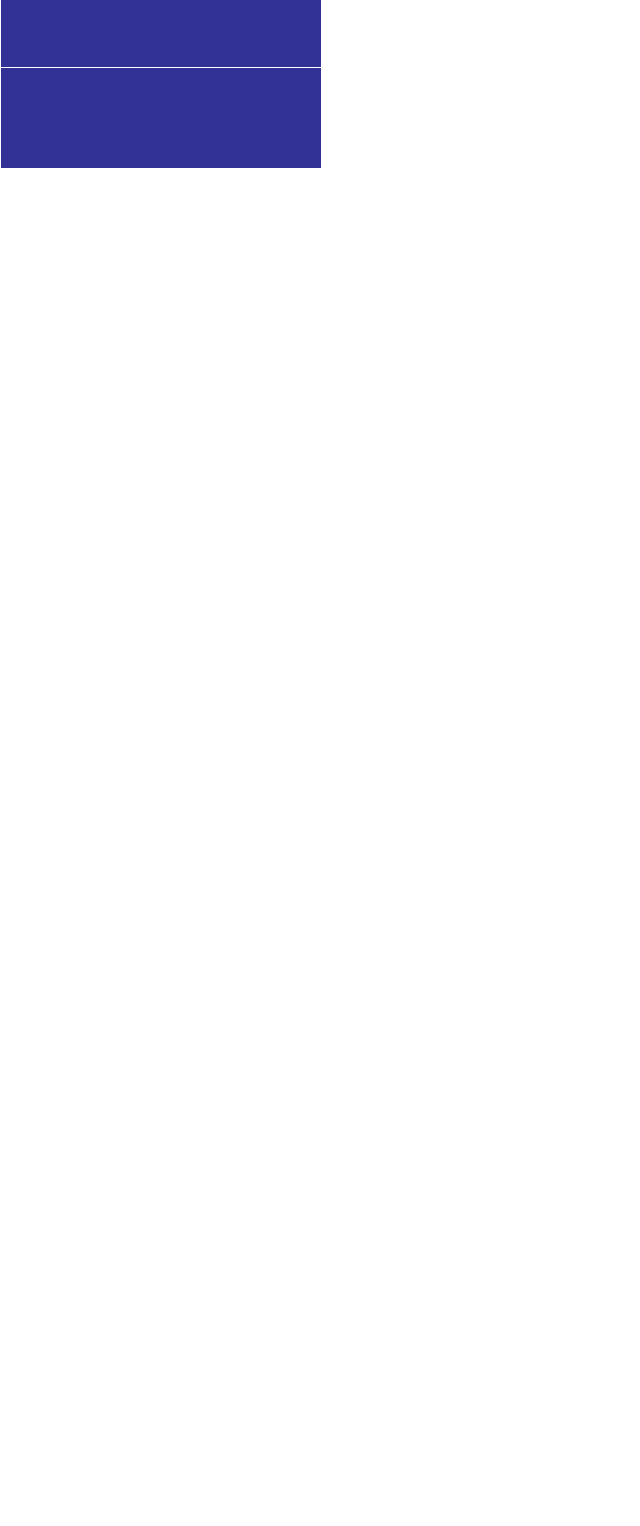
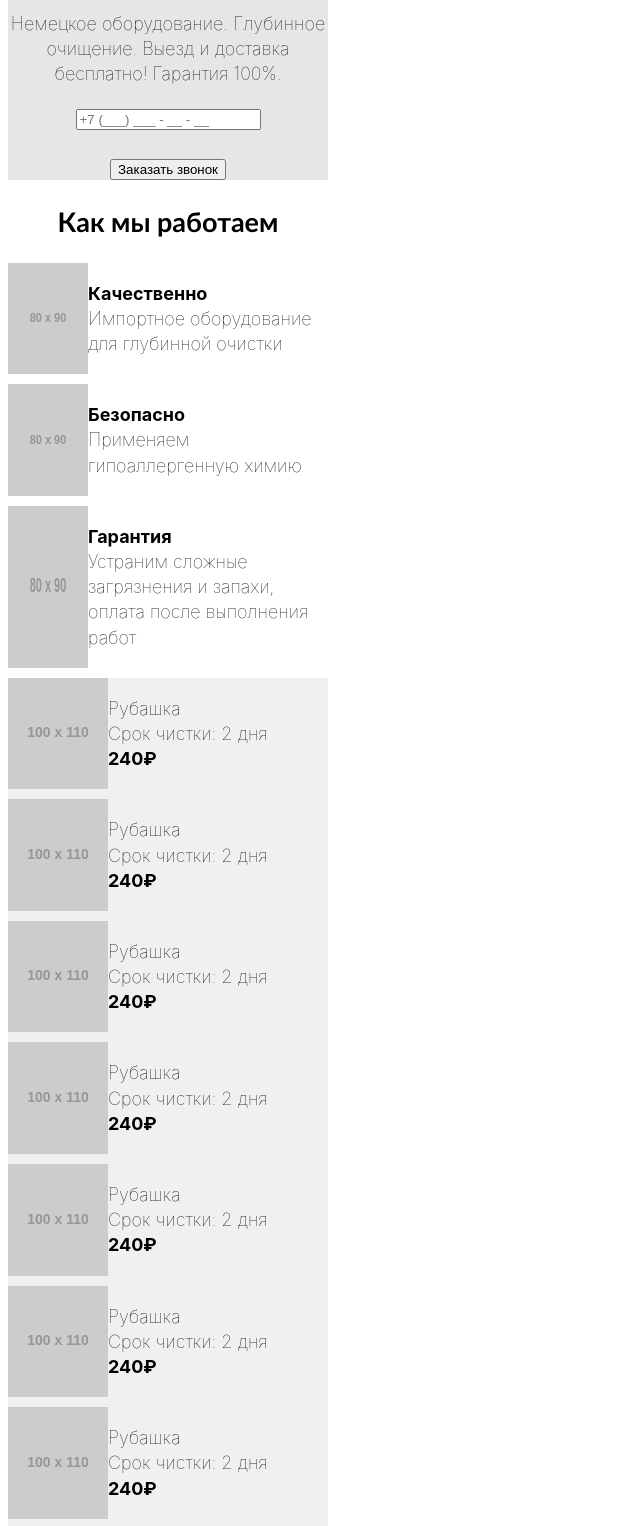
Before and after one commit to aporpa/ideal, a plain HTML site: page index.html in a window 1280 px wide. Shown: the part 359-1885 px from the top of the page, without its empty margins (0-640 px from the left). Before the commit the page ends 800 px from the top, so only its background shows below. Drawn offline with Linux system fonts and the light colour scheme; placeholder pictures from the web are drawn by us.

Commit message:
added content

```diff
--- a/index.html
+++ b/index.html
@@ -9,27 +9,109 @@
 
 <!-- Голова -->
 <header>
-	<p>Идеал</p>
+	<h1>Химчистка Идеал</h1>
 	<ul>
-		<li>1</li>
-		<li>2</li>
-		<li>3</li>
-		<li>4</li>
+		<li>инста: @himchistka_ideal</li><br>
+		<li>телефон: 60-01-01</li>
 	</ul>
 </header>
 
 <!-- Главное -->
 <main>
-	<h1>Химчистка и стирка с удобной доставкой</h1>
-	<p>Итальянское оборудование. Гарантия качественной стирки.</p>
-	<input type="text" placeholder="+7 (___) ___-__-__">
+	<h1>Химчистка и стирка одежды, ковров, мебели</h1>
+	<p>Немецкое оборудование. Глубинное очищение. Выезд и доставка бесплатно! Гарантия 100%.</p>
+	<input type="text" placeholder="+7 (___) ___ - __ - __"><br><br>
+	<button>Заказать звонок</button>
 </main>
+
+<section class="process">
+	<h2>Как мы работаем</h2>
+	<div class="item">
+		<img src="https://via.placeholder.com/80x90" alt="">
+		<p><b>Качественно</b><br>
+Импортное оборудование для глубинной очистки</p>
+	</div>
+	<div class="item">
+		<img src="https://via.placeholder.com/80x90" alt="">
+		<p><b>Безопасно</b><br>
+Применяем гипоаллергенную химию</p>
+	</div>
+	<div class="item">
+		<img src="https://via.placeholder.com/80x90" alt="">
+		<p><b>Гарантия</b><br>
+Устраним сложные загрязнения и запахи, оплата после выполнения работ</p>
+	</div>
+</section>
 
 <!-- Цены -->
 <section class="prices">
-	<div class="item"></div>
-	<div class="item"></div>
-	<div class="item"></div>
+	<div class="item">
+		<img src="https://via.placeholder.com/100x110" alt="">
+		<p>Рубашка<br>Срок чистки: 2 дня<br><b>240₽</b></p>
+	</div>
+	<div class="item">
+		<img src="https://via.placeholder.com/100x110" alt="">
+		<p>Рубашка<br>Срок чистки: 2 дня<br><b>240₽</b></p>
+	</div>
+	<div class="item">
+		<img src="https://via.placeholder.com/100x110" alt="">
+		<p>Рубашка<br>Срок чистки: 2 дня<br><b>240₽</b></p>
+	</div>
+	<div class="item">
+		<img src="https://via.placeholder.com/100x110" alt="">
+		<p>Рубашка<br>Срок чистки: 2 дня<br><b>240₽</b></p>
+	</div>
+	<div class="item">
+		<img src="https://via.placeholder.com/100x110" alt="">
+		<p>Рубашка<br>Срок чистки: 2 дня<br><b>240₽</b></p>
+	</div>
+	<div class="item">
+		<img src="https://via.placeholder.com/100x110" alt="">
+		<p>Рубашка<br>Срок чистки: 2 дня<br><b>240₽</b></p>
+	</div>
+	<div class="item">
+		<img src="https://via.placeholder.com/100x110" alt="">
+		<p>Рубашка<br>Срок чистки: 2 дня<br><b>240₽</b></p>
+	</div>
+	<div class="item">
+		<img src="https://via.placeholder.com/100x110" alt="">
+		<p>Рубашка<br>Срок чистки: 2 дня<br><b>240₽</b></p>
+	</div>
+	<div class="item">
+		<img src="https://via.placeholder.com/100x110" alt="">
+		<p>Рубашка<br>Срок чистки: 2 дня<br><b>240₽</b></p>
+	</div>
+	<div class="item">
+		<img src="https://via.placeholder.com/100x110" alt="">
+		<p>Рубашка<br>Срок чистки: 2 дня<br><b>240₽</b></p>
+	</div>
+	<div class="item">
+		<img src="https://via.placeholder.com/100x110" alt="">
+		<p>Рубашка<br>Срок чистки: 2 дня<br><b>240₽</b></p>
+	</div>
+	<div class="item">
+		<img src="https://via.placeholder.com/100x110" alt="">
+		<p>Рубашка<br>Срок чистки: 2 дня<br><b>240₽</b></p>
+	</div>
+</section>
+
+<section class="map">
+	<h2>Как нас найти</h2>
+	<img src="s.png" alt="">
+	<p>ТЦ "Этажи" Махачкала ул. Гамидова, 61.<br>Вход через Mango.</p>
+</section>
+
+<section class="faq">
+</section>
+
+<section class="deals">
+	<ul>
+		<li></li>
+		<li></li>
+		<li></li>
+		<li></li>
+		<li></li>
+	</ul>
 </section>
 
 </body>
--- a/main.css
+++ b/main.css
@@ -1,32 +1,51 @@
 * {
-	margin: 0;
+	/*margin: 0;*/
 }
 
 ul { padding: 0; }
 ul li {
 	list-style-type: none;
 	display: inline;
+	line-height: 2;
 }
 
+img { max-width: 100%; }
+
 header {
-	display: flex;
-	flex-flow: row wrap;
 	background-color: rgb(200,200,200);
 }
 
 body {
-	font-family: sans-serif;
+	font-family: -apple-system, sans-serif;
+	font-weight: lighter;
+	font-size: 18px;
 	max-width: 320px;
 	line-height: 1.4;
+	text-align: center;
+}
+
+h1, h2 {
+	font-family: "gill sans";
 }
 
 main {
 	background-color: rgb(230,230,230);
 }
 
-section.prices .item {
-	min-width: 100%;
-	height: 100px;
-	background-color: rgb(50,50,150);
-	margin: 1px;
+.process .item {
+	display: flex;
+	text-align: left;
 }
+
+.prices .item {
+	display: flex;
+	text-align: left;
+}
+
+.item {
+	margin-top: 10px;
+}
+
+.prices {
+	background-color: rgb(240,240,240);
+}
```
Also changed, not shown: s.png (added).
